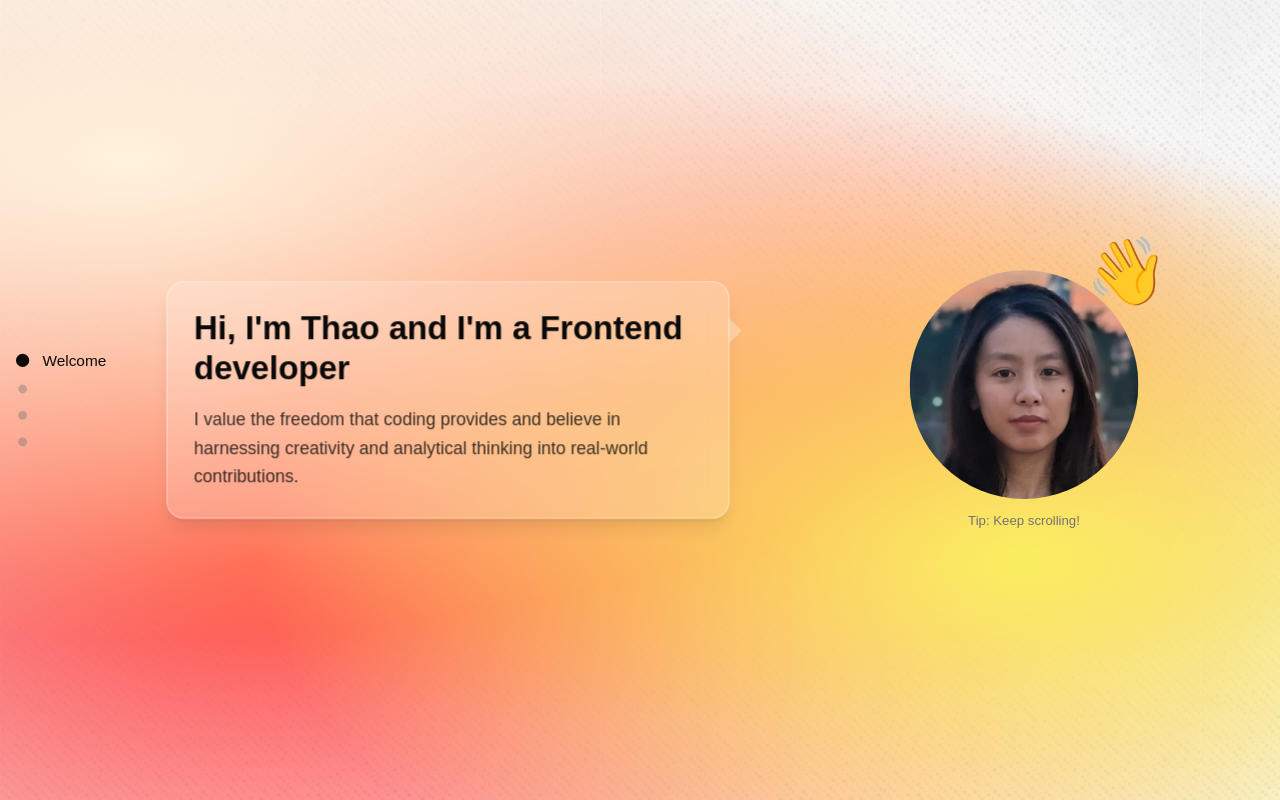
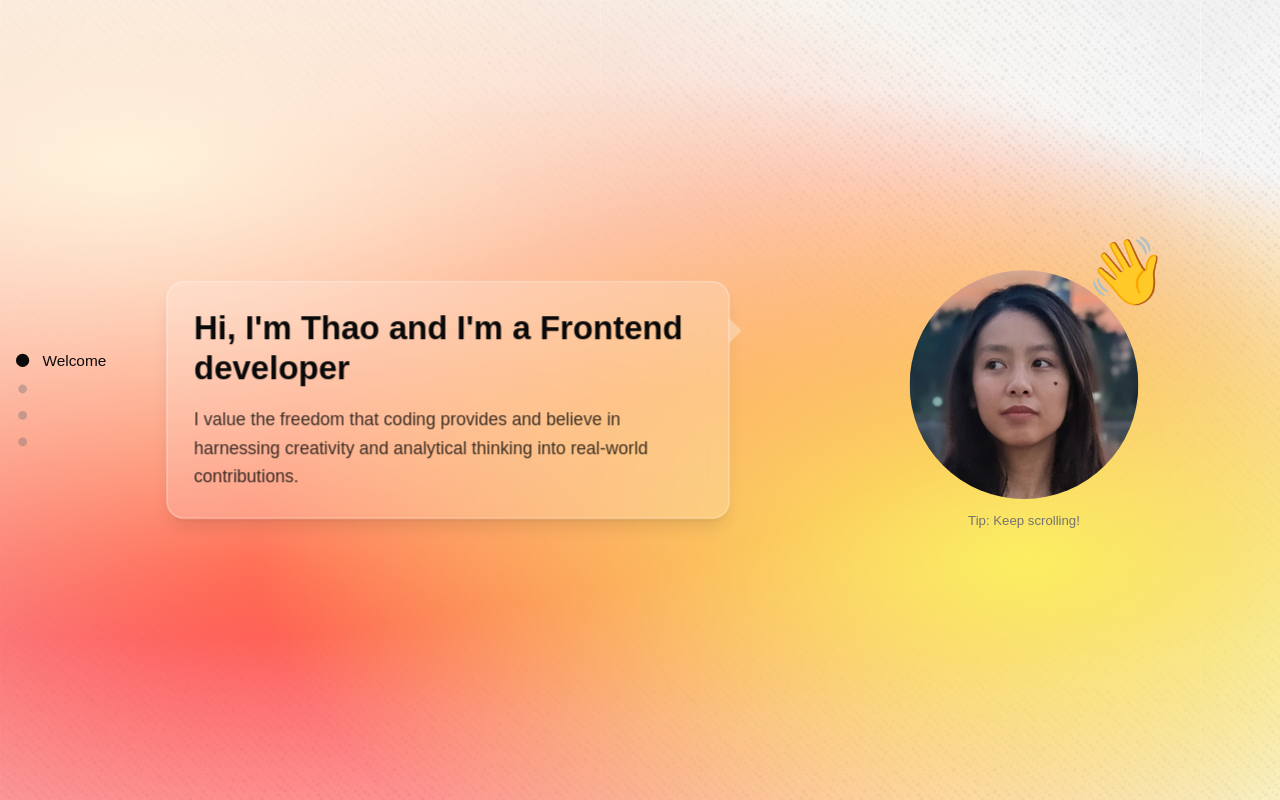
Before and after one commit to Thaotic-good/Thaotic-good.github.io, a React (Vite) app: page / in a window 1280 px wide. Built offline with nearby package versions, Linux system fonts and the light colour scheme.

Commit message:
feat: implement ghost cursor

```diff
--- a/src/App.tsx
+++ b/src/App.tsx
@@ -1,4 +1,6 @@
 import React, { useRef } from "react";
+import { useIdleGhost } from "@/hooks/useIdleGhost";
+import { GhostCursor } from "@/components/ui/ghost-cursor";
 import { ScrollContextProvider, useScrollContext } from "./context/ScrollContext";
 import GazeTracker from "./components/ui/GazeTracker";
 import ScrollIndicator from "./components/ui/ScrollIndicator";
@@ -11,6 +13,7 @@ import EducationSection from "./components/sections/EducationSection";
 function AppLayout() {
   const { activeSection, scrollContainerRef } = useScrollContext();
   const containerRef = useRef<HTMLDivElement>(null!);
+  const { isIdle, ghostPos } = useIdleGhost();
 
   return (
     <div ref={containerRef} className="h-screen w-screen flex flex-col md:flex-row">
@@ -31,12 +34,16 @@ function AppLayout() {
             className="flex justify-center items-center"
             containerRef={containerRef}
             activeSection={activeSection}
+            gazeTarget={isIdle ? ghostPos : null}
           />
           <p className="mt-3 text-xs text-muted-foreground">Tip: Keep scrolling!</p>
         </div>
       </aside>
 
 
+
+      {/* ── Ghost cursor overlay ── */}
+      <GhostCursor isIdle={isIdle} x={ghostPos.x} y={ghostPos.y} />
 
       {/* ── Scroll indicator dots ── */}
       <ScrollIndicator />
--- a/src/components/ui/GazeTracker.tsx
+++ b/src/components/ui/GazeTracker.tsx
@@ -1,4 +1,4 @@
-import React from 'react';
+import React, { useEffect } from 'react';
 import { AnimatePresence, motion } from 'framer-motion';
 import useCursorTracking from './useCursorTracking';
 import { cn } from "@/utils/utils";
@@ -16,6 +16,7 @@ type FaceTrackerProps = {
     basePath?: string;
     containerRef: React.RefObject<HTMLDivElement>;
     activeSection?: SectionId;
+    gazeTarget?: { x: number; y: number } | null;
 }
 
 /**
@@ -29,13 +30,21 @@ export default function GazeTracker({
     basePath = DEFAULT_BASE_PATH,
     containerRef,
     activeSection,
+    gazeTarget,
 }: FaceTrackerProps) {
 
-    const { currentImage, isLoading, error } = useCursorTracking(containerRef, basePath);
+    const { currentImage, isLoading, error, updateGaze } = useCursorTracking(containerRef, basePath);
+
+    // When idle, drive gaze from the ghost cursor position instead of the real mouse
+    useEffect(() => {
+        if (gazeTarget != null) {
+            updateGaze(gazeTarget.x, gazeTarget.y);
+        }
+    }, [gazeTarget, updateGaze]);
 
     if (error) {
         return (
-          <div className="flex items-center justify-center h-[200px] text-red-600 bg-red-50 border border-red-200 rounded p-5">
+          <div className="flex items-center justify-center h-50 text-red-600 bg-red-50 border border-red-200 rounded p-5">
               Error loading face images: {error.message}
           </div>
         );
--- a/src/components/ui/SpeechBubble.tsx
+++ b/src/components/ui/SpeechBubble.tsx
@@ -33,9 +33,9 @@ export default function SpeechBubble({ children, className, delay = 0 }: SpeechB
         className={cn(
           "absolute",
           // Mobile: centered bottom pointer
-          "left-1/2 -bottom-3 -translate-x-1/2 border-l-[12px] border-r-[12px] border-t-[12px] border-l-transparent border-r-transparent border-t-white/30",
+          "left-1/2 -bottom-3 -translate-x-1/2 border-l-12 border-r-12 border-t-12 border-l-transparent border-r-transparent border-t-white/30",
           // Desktop: right-side pointer
-          "md:bottom-auto md:left-auto md:right-0 md:top-8 md:translate-x-full md:translate-y-0 md:border-r-0 md:border-l-[12px] md:border-t-[12px] md:border-b-[12px] md:border-t-transparent md:border-b-transparent md:border-l-white/30"
+          "md:bottom-auto md:left-auto md:right-0 md:top-8 md:translate-x-full md:translate-y-0 md:border-r-0 md:border-l-12 md:border-t-12 md:border-b-12 md:border-t-transparent md:border-b-transparent md:border-l-white/30"
         )}
       />
       {children}
--- /dev/null
+++ b/src/components/ui/ghost-cursor.tsx
@@ -0,0 +1,31 @@
+import React from 'react';
+import { motion, AnimatePresence } from 'framer-motion';
+
+interface GhostCursorProps {
+    isIdle: boolean;
+    x: number;
+    y: number;
+}
+
+export function GhostCursor({ isIdle, x, y }: GhostCursorProps) {
+    return (
+        <AnimatePresence>
+            {isIdle && (
+                <motion.div
+                    key="ghost-cursor"
+                    className="pointer-events-none fixed z-[9999]"
+                    style={{ left: x, top: y, translateX: '-50%', translateY: '-50%' }}
+                    animate={{ left: x, top: y }}
+                    transition={{ type: 'spring', stiffness: 60, damping: 20, mass: 1 }}
+                    initial={{ opacity: 0, scale: 0.5 }}
+                    exit={{ opacity: 0, scale: 0.5, transition: { duration: 0.15 } }}
+                >
+                    {/* Outer ring */}
+                    <div className="w-8 h-8 rounded-full border border-white/30 absolute -translate-x-1/2 -translate-y-1/2" />
+                    {/* Inner glowing dot */}
+                    <div className="w-2 h-2 rounded-full bg-white/60 absolute -translate-x-1/2 -translate-y-1/2 shadow-[0_0_8px_2px_rgba(255,255,255,0.4)]" />
+                </motion.div>
+            )}
+        </AnimatePresence>
+    );
+}
--- a/src/components/ui/useCursorTracking.tsx
+++ b/src/components/ui/useCursorTracking.tsx
@@ -28,6 +28,7 @@ export type GazeTrackingResult = {
     currentImage: string | null;
     isLoading: boolean;
     error: Error | null;
+    updateGaze: (clientX: number, clientY: number) => void;
 };
 
 /**
@@ -154,7 +155,7 @@ export function useCursorTracking(
         };
     }, [containerRef, handleMouseMove, handleTouchMove, updateGaze]);
 
-    return { currentImage, isLoading, error };
+    return { currentImage, isLoading, error, updateGaze };
 }
 
 export default useCursorTracking;
--- /dev/null
+++ b/src/hooks/useIdleGhost.ts
@@ -0,0 +1,124 @@
+import { useState, useEffect, useRef, useCallback } from 'react';
+
+const IDLE_DELAY = 2000; // ms before ghost appears
+const SPEED = 0.25;      // spline-segments per second — tune to taste
+
+// S-shaped reading path: [x, y] as fractions of viewport dimensions.
+// Traces: left→right, drop, right→left, drop, left→right, drop, right→left.
+const WAYPOINTS: [number, number][] = [
+    [0.05, 0.13],  // start: top-left
+    [0.95, 0.13],  // → sweep row 1
+    [0.95, 0.38],  // drop at right edge
+    [0.05, 0.38],  // ← sweep row 2
+    [0.05, 0.63],  // drop at left edge
+    [0.95, 0.63],  // → sweep row 3
+    [0.95, 0.88],  // drop at right edge
+    [0.05, 0.88],  // ← sweep row 4 (end)
+];
+
+/** Standard uniform Catmull-Rom spline segment. */
+function catmullRom(
+    p0: [number, number],
+    p1: [number, number],
+    p2: [number, number],
+    p3: [number, number],
+    t: number
+): [number, number] {
+    const t2 = t * t;
+    const t3 = t2 * t;
+    return [
+        0.5 * (2*p1[0] + (-p0[0]+p2[0])*t + (2*p0[0]-5*p1[0]+4*p2[0]-p3[0])*t2 + (-p0[0]+3*p1[0]-3*p2[0]+p3[0])*t3),
+        0.5 * (2*p1[1] + (-p0[1]+p2[1])*t + (2*p0[1]-5*p1[1]+4*p2[1]-p3[1])*t2 + (-p0[1]+3*p1[1]-3*p2[1]+p3[1])*t3),
+    ];
+}
+
+/** Evaluate the global spline at parameter t ∈ [0, WAYPOINTS.length - 1]. */
+function getSplinePos(t: number): { x: number; y: number } {
+    const n = WAYPOINTS.length;
+    const maxT = n - 1;
+    const clamped = Math.min(t, maxT - 0.0001);
+    const seg = Math.min(Math.floor(clamped), maxT - 1);
+    const localT = clamped - seg;
+
+    // Clamp neighbour indices at the endpoints (no wrap-around)
+    const p0 = WAYPOINTS[Math.max(0, seg - 1)];
+    const p1 = WAYPOINTS[seg];
+    const p2 = WAYPOINTS[Math.min(n - 1, seg + 1)];
+    const p3 = WAYPOINTS[Math.min(n - 1, seg + 2)];
+
+    const [px, py] = catmullRom(p0, p1, p2, p3, localT);
+    return {
+        x: Math.min(Math.max(px, 0), 1) * window.innerWidth,
+        y: Math.min(Math.max(py, 0), 1) * window.innerHeight,
+    };
+}
+
+export function useIdleGhost() {
+    const [isIdle, setIsIdle] = useState(false);
+    const [ghostPos, setGhostPos] = useState({
+        x: WAYPOINTS[0][0] * window.innerWidth,
+        y: WAYPOINTS[0][1] * window.innerHeight,
+    });
+
+    const idleTimer = useRef<ReturnType<typeof setTimeout> | null>(null);
+    const rafRef = useRef<number | null>(null);
+    const tRef = useRef(0);
+    const lastTimestampRef = useRef<number | null>(null);
+
+    const resetIdle = useCallback(() => {
+        setIsIdle(false);
+        if (idleTimer.current) clearTimeout(idleTimer.current);
+        if (rafRef.current) cancelAnimationFrame(rafRef.current);
+        idleTimer.current = setTimeout(() => setIsIdle(true), IDLE_DELAY);
+    }, []);
+
+    // Attach activity listeners
+    useEffect(() => {
+        const passiveEvents = ['keydown', 'scroll', 'touchstart', 'click'];
+        const onMouseMove = () => resetIdle();
+
+        window.addEventListener('mousemove', onMouseMove);
+        passiveEvents.forEach(ev => window.addEventListener(ev, resetIdle));
+        idleTimer.current = setTimeout(() => setIsIdle(true), IDLE_DELAY);
+
+        return () => {
+            window.removeEventListener('mousemove', onMouseMove);
+            passiveEvents.forEach(ev => window.removeEventListener(ev, resetIdle));
+            if (idleTimer.current) clearTimeout(idleTimer.current);
+            if (rafRef.current) cancelAnimationFrame(rafRef.current);
+        };
+    }, [resetIdle]);
+
+    // Spline loop — only active while isIdle === true
+    useEffect(() => {
+        if (!isIdle) return;
+
+        // Always restart the S-sweep from the beginning
+        tRef.current = 0;
+        lastTimestampRef.current = null;
+        const maxT = WAYPOINTS.length - 1;
+
+        const loop = (timestamp: number) => {
+            if (lastTimestampRef.current === null) {
+                lastTimestampRef.current = timestamp;
+            }
+            // Cap dt to avoid a large jump after a tab becomes visible again
+            const dt = Math.min((timestamp - lastTimestampRef.current) / 1000, 0.1);
+            lastTimestampRef.current = timestamp;
+
+            tRef.current += SPEED * dt;
+            if (tRef.current >= maxT) tRef.current -= maxT; // seamless loop
+            setGhostPos(getSplinePos(tRef.current));
+
+            rafRef.current = requestAnimationFrame(loop);
+        };
+
+        rafRef.current = requestAnimationFrame(loop);
+
+        return () => {
+            if (rafRef.current) cancelAnimationFrame(rafRef.current);
+        };
+    }, [isIdle]);
+
+    return { isIdle, ghostPos };
+}
```
